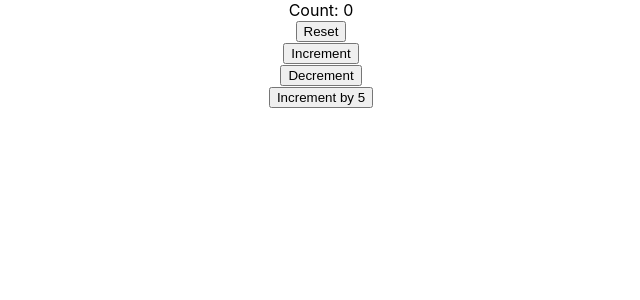
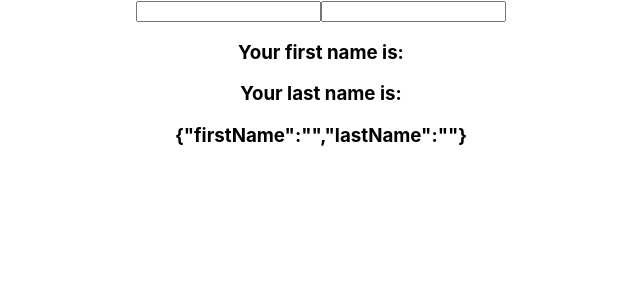
Before and after one commit to bag3557/react-hooks, a React (Create React App) app: page / in a window 1280 px wide. Shown: the top 300 px of the page, without its empty margins (319-959 px from the left). Built offline with nearby package versions, Linux system fonts and the light colour scheme.

Commit message:
useState- object

```diff
--- a/src/App.js
+++ b/src/App.js
@@ -5,13 +5,15 @@ import "./App.css";
 import ClassCounter from "./components/ClassCounter";
 import HookCounter from "./components/HookCounter";
 import HookCounterTwo from "./components/HookCounterTwo";
+import HookCounterThree from "./components/HookCounterThree";
 
 function App() {
   return (
     <div className="App">
       {/* <ClassCounter /> */}
       {/* <HookCounter /> */}
-      <HookCounterTwo />
+      {/* <HookCounterTwo /> */}
+      <HookCounterThree />
     </div>
   );
 }
--- /dev/null
+++ b/src/components/HookCounterThree.js
@@ -0,0 +1,28 @@
+import React, { useState } from "react";
+
+const HookCounterThree = () => {
+  const [name, setName] = useState({ firstName: "", lastName: "" });
+  return (
+    <div>
+      <form>
+        <input
+          type="text"
+          value={name.firstName}
+          onChange={event =>
+            setName({ ...name, firstName: event.target.value })
+          }
+        />
+        <input
+          type="text"
+          value={name.lastName}
+          onChange={event => setName({ ...name, lastName: event.target.value })}
+        />
+        <h3>Your first name is: {name.firstName}</h3>
+        <h3>Your last name is: {name.lastName}</h3>
+        <h3>{JSON.stringify(name)}</h3>
+      </form>
+    </div>
+  );
+};
+
+export default HookCounterThree;
```
